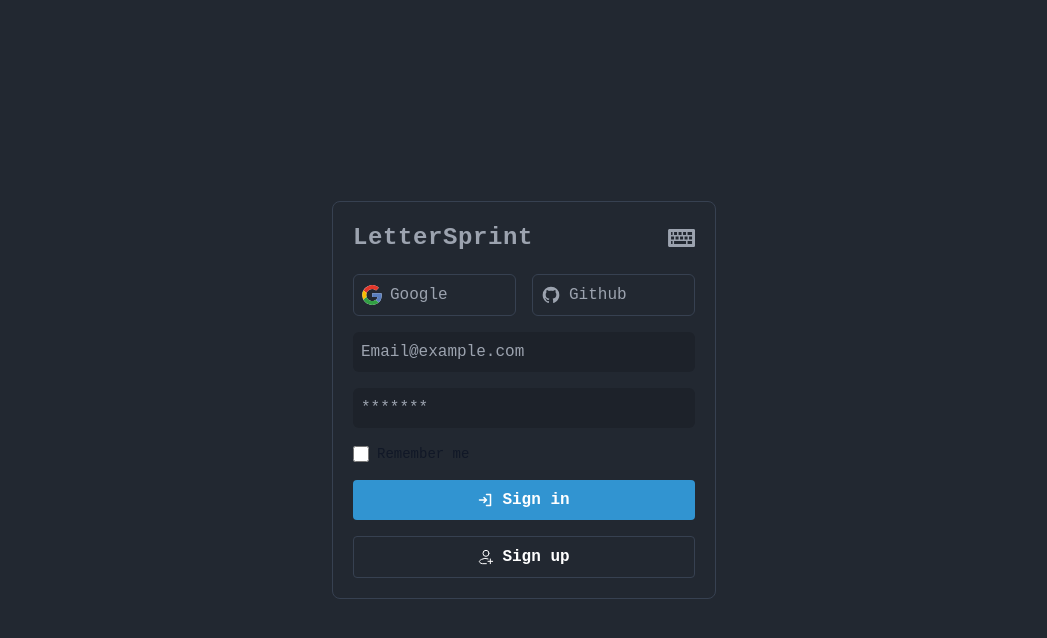
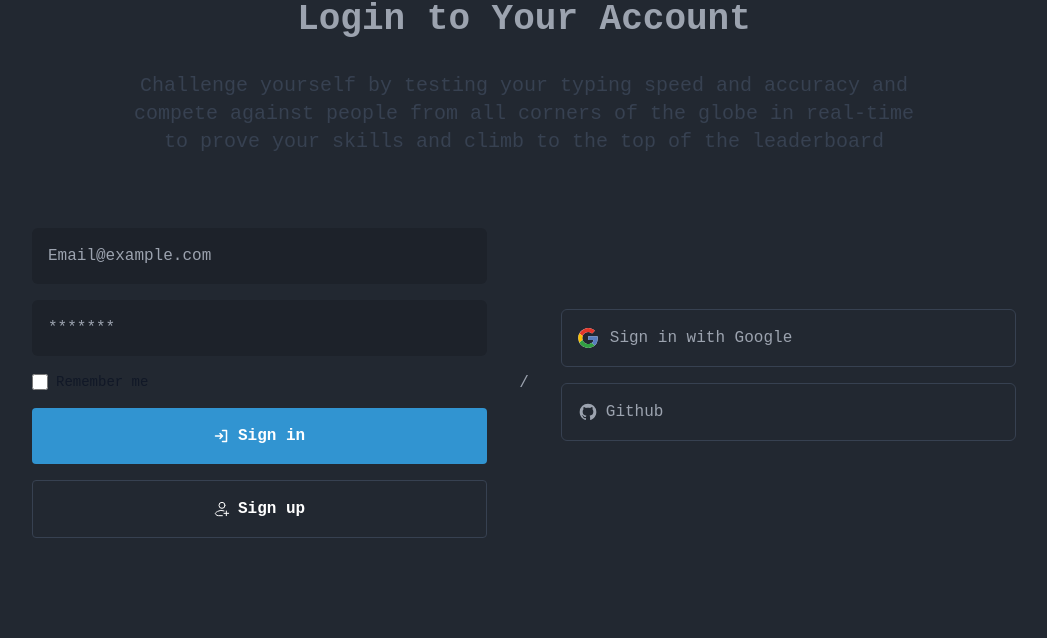
Before and after one commit to JeanCornelio/LetterSprint, a React (Vite) app: page /login in a window 1280 px wide. Shown: the top 638 px of the page, without its empty margins (116-1163 px from the left). Built offline with nearby package versions, Linux system fonts and the light colour scheme.

Commit message:
restructuration of login and register

```diff
--- a/src/Auth/LoginPage.tsx
+++ b/src/Auth/LoginPage.tsx
@@ -1,9 +1,8 @@
-import { Link } from "react-router-dom";
+
 import {
   BackIcon,
   GithubIcon,
   GoogleIcon,
-  KeyBoardIcon,
   SignInIcon,
   UserAdd01Icon,
 } from "../icons/Icons";
@@ -19,8 +18,180 @@ export const LoginPage = () => {
   };
 
   return (
-    <section className="h-screen flex justify-center items-center">
-      <article className="border border-1 border-gray-700 p-5 rounded-lg w-96 ">
+    <section className=" flex flex-col justify-center items-center gap-10 ">
+      <div className="text-center mb-auto">
+        <h2 className="text-4xl font-bold">Login to Your Account</h2>
+        <p className="mb-3 font-normal text-gray-700 dark:text-gray-400 mt-8  text-lg lg:text-center lg:text-xl xl:px-60">Challenge yourself by testing your typing speed and accuracy and compete against people from all corners of the globe in real-time to prove your skills and climb to the top of the leaderboard</p>
+      </div>
+
+      <div className=" flex w-full max-w-5xl gap-8 items-center justify-center p-5 mb-auto">
+
+        {formState === "signIn" && (
+          <>
+            <article className="flex flex-col w-full ">
+
+
+
+              <form className="flex flex-col gap-4 ">
+                <div>
+                  <input
+                    type="email"
+                    name="email"
+                    value=""
+                    placeholder="Email@example.com"
+                    className="bg-sprint-config p-4 outline-none rounded-md w-full"
+                  />
+                </div>
+                <div>
+                  <input
+                    type="password"
+                    name="password"
+                    value=""
+                    placeholder="*******"
+                    className="bg-sprint-config p-4 outline-none rounded-md w-full"
+                  />
+                </div>
+                <div className="flex items-start">
+                  <div className="flex items-center h-5">
+                    <input
+                      id="remember"
+                      type="checkbox"
+                      value=""
+                      className="w-4 h-4 border border-gray-300 bg-gray-50 "
+                      required
+                    />
+                  </div>
+                  <label
+                    htmlFor="remember"
+                    className="ms-2 text-sm font-medium text-gray-900 dark:text-gray-300"
+                  >
+                    Remember me
+                  </label>
+                </div>
+
+                <button
+                  type="submit"
+                  className="bg-sprint-blue text-white p-4 rounded flex items-center justify-center gap-2 font-bold"
+                >
+                  <SignInIcon className="font-bold" />
+                  Sign in
+                </button>
+              </form>
+
+
+              <button
+                onClick={() => handleFormState("signUp")}
+                className="border border-gray-700  text-white p-4 rounded flex items-center justify-center gap-2 font-bold hover:border-sprint-blue w-full mt-4"
+              >
+                <UserAdd01Icon className="font-bold" />
+                Sign up
+              </button>
+
+
+            </article>
+
+            <div className="">
+              /
+            </div>
+            <div className="flex flex-col w-full gap-4 mb-4 ">
+              <button className="border border-1 border-gray-700 p-4 rounded-md  hover:border-sprint-blue transition">
+                <span className="flex gap-3 items-center ">
+                  <GoogleIcon className="text-xl" />
+                  Sign in with Google
+                </span>
+              </button>
+              <button className="border border-1 border-gray-700 p-4  rounded-md  hover:border-sprint-blue transition">
+                <span className="flex gap-2 items-center ">
+                  <GithubIcon className="text-xl" />
+                  Github
+                </span>
+              </button>
+            </div>
+          </>
+        )
+        }
+
+
+        {formState === "signUp" && (
+          <form className="flex  w-full items-center gap-8  ">
+            <div className="flex-col flex w-full gap-4">
+              <div>
+                <input
+                  type="text"
+                  name="username"
+                  value=""
+                  placeholder="Username"
+                  className="bg-sprint-config p-4 outline-none rounded-md w-full"
+                />
+              </div>
+              <div>
+                <input
+                  type="email"
+                  name="email"
+                  value=""
+                  placeholder="Email@example.com"
+                  className="bg-sprint-config p-4 outline-none rounded-md w-full"
+                />
+              </div>
+              <div>
+                <input
+                  type="email"
+                  name="verifyEmail"
+                  value=""
+                  placeholder="Verify email"
+                  className="bg-sprint-config p-4 outline-none rounded-md w-full"
+                />
+              </div>
+              <div>
+                <input
+                  type="password"
+                  name="password"
+                  value=""
+                  placeholder="Password"
+                  className="bg-sprint-config p-4 outline-none rounded-md w-full"
+                />
+              </div>
+              <div>
+                <input
+                  type="verifyPassword"
+                  name="password"
+                  value=""
+                  placeholder="Verify Password"
+                  className="bg-sprint-config p-4 outline-none rounded-md w-full"
+                />
+              </div>
+            </div>
+            <div className="">
+              /
+            </div>
+            <div className="flex flex-col w-full gap-4 mb-4 ">
+              <button
+                type="submit"
+                className="border border-gray-700  text-white p-4 rounded flex items-center justify-center gap-2 font-bold hover:border-sprint-blue w-full mt-4"
+              >
+                <UserAdd01Icon className="font-bold" />
+                Create
+              </button>
+              <button
+                onClick={() => handleFormState("signIn")}
+                className="border border-gray-700  text-white p-4 rounded flex items-center justify-center gap-2 font-bold hover:border-sprint-blue w-full "
+              >
+                <BackIcon className="font-bold" />
+                Go Back
+              </button>
+            </div>
+
+
+          </form>
+        )}
+
+
+      </div>
+
+
+      {/*  <div className="border border-1 border-gray-700 p-5 rounded-lg ">
+
+        <article className=" ">
           <div className="flex justify-between items-center mb-5">
             <h1 className="text-xl lg:text-2xl gap-2 flex font-bold tracking-wide  ">
               LetterSprint
@@ -171,6 +342,8 @@ export const LoginPage = () => {
             </button>
           )}
         </article>
+      </div> */}
+
     </section>
   );
 };
```
Lines whose indentation alone changed are shown as unchanged.
